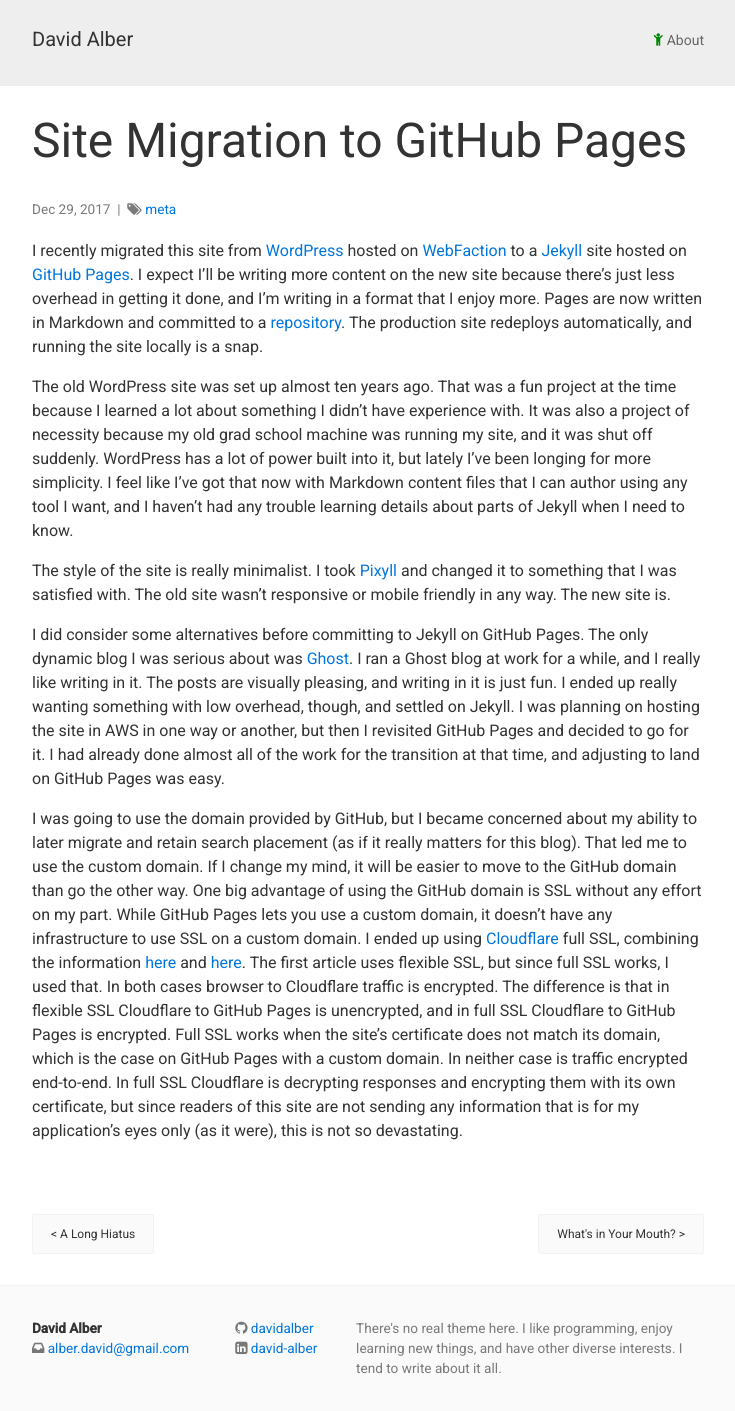
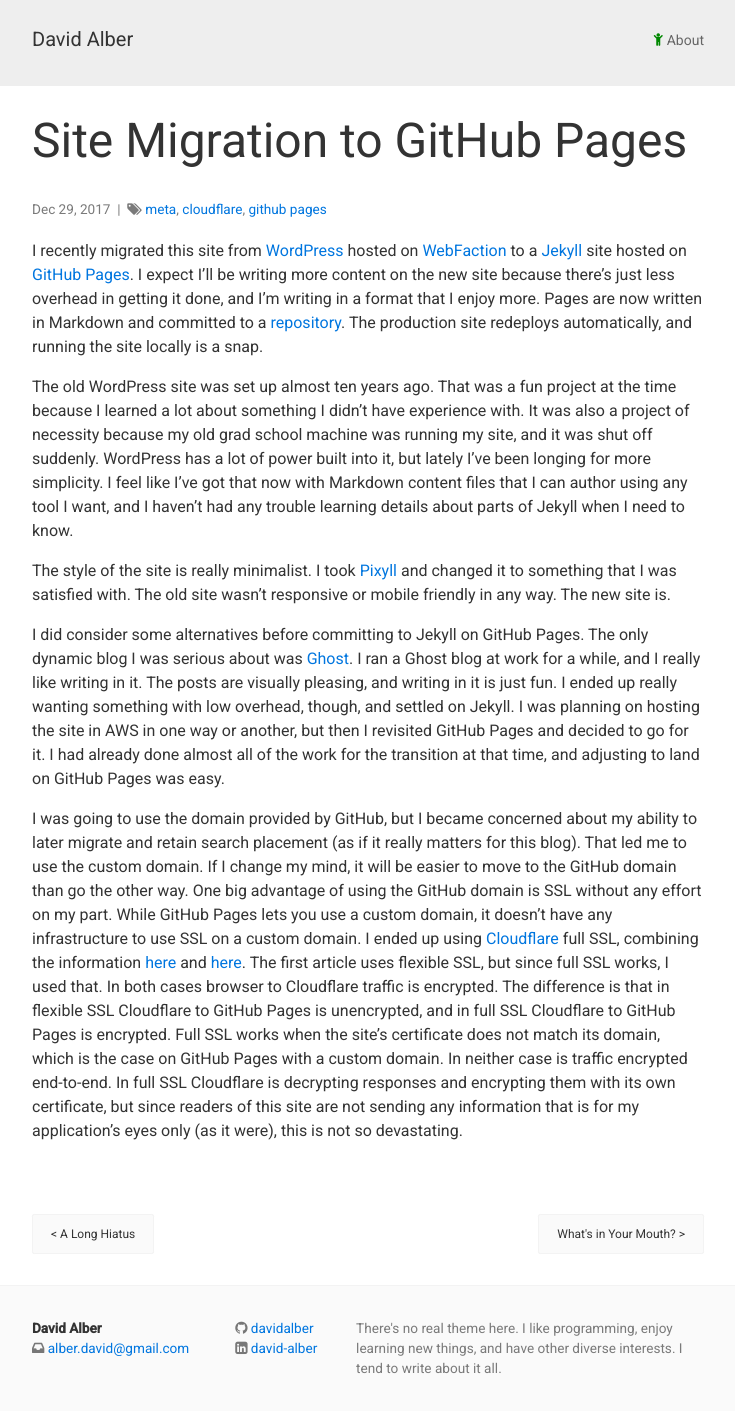
Before and after one commit to davidalber/davidalber.github.io, a Jekyll site: the page built from _posts/2017-12-29-site-migration-to-github-pages.md, in a window 1280 px wide. Shown: the whole page, without its empty margins (272-1007 px from the left). Built offline with Jekyll 4.4.1, drawn with Linux system fonts in a browser that asks for light colours.

Commit message:
Adding tags to post

```diff
--- a/_posts/2017-12-29-site-migration-to-github-pages.md
+++ b/_posts/2017-12-29-site-migration-to-github-pages.md
@@ -2,7 +2,7 @@
 layout:     post
 title:      Site Migration to GitHub Pages
 date:       2017-12-29 21:35
-tags:       [meta]
+tags:       [meta, cloudflare, github pages]
 ---
 
 I recently migrated this site from [WordPress](https://wordpress.com/)
```
